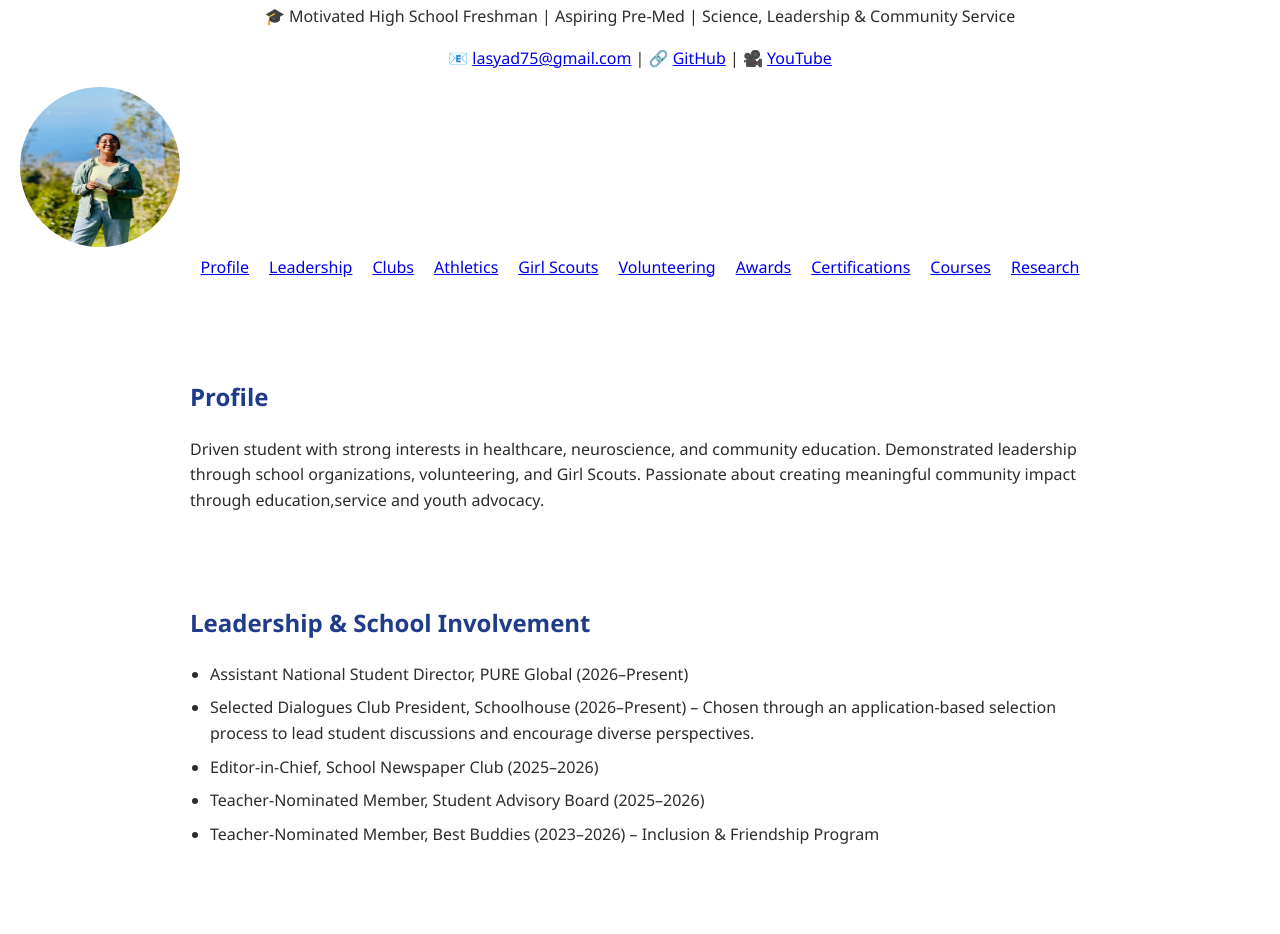
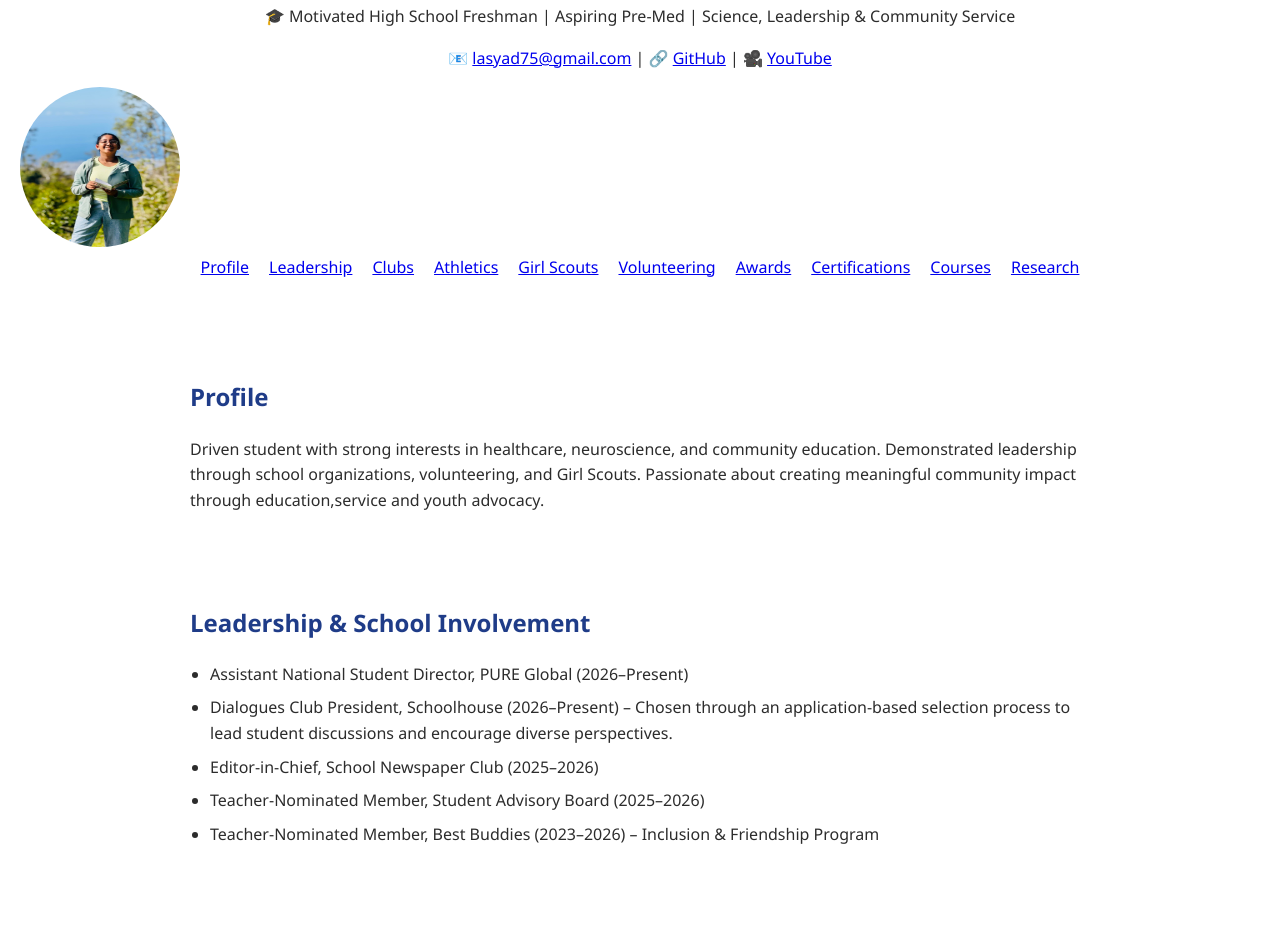
Before and after one commit to Lasya-Doddapaneni/Lasya-Doddapaneni.github.io, a plain HTML site: page index.html in a window 1280 px wide. Shown: the part 90-1024 px from the top of the page. Drawn offline with Linux system fonts and the light colour scheme.

Commit message:
Update Dialogues Club position title in index.html

```diff
--- a/index.html
+++ b/index.html
@@ -41,7 +41,7 @@
   <h2>Leadership & School Involvement</h2>
   <ul>
     <li>Assistant National Student Director, PURE Global (2026–Present)</li>
-    <li>Selected Dialogues Club President, Schoolhouse (2026–Present) – Chosen through an application-based selection process to lead student discussions and encourage diverse perspectives.</li>
+    <li>Dialogues Club President, Schoolhouse (2026–Present) – Chosen through an application-based selection process to lead student discussions and encourage diverse perspectives.</li>
     <li>Editor-in-Chief, School Newspaper Club (2025–2026)</li>
     <li>Teacher-Nominated Member, Student Advisory Board (2025–2026)</li>
     <li>Teacher-Nominated Member, Best Buddies (2023–2026) – Inclusion & Friendship Program</li>
```
